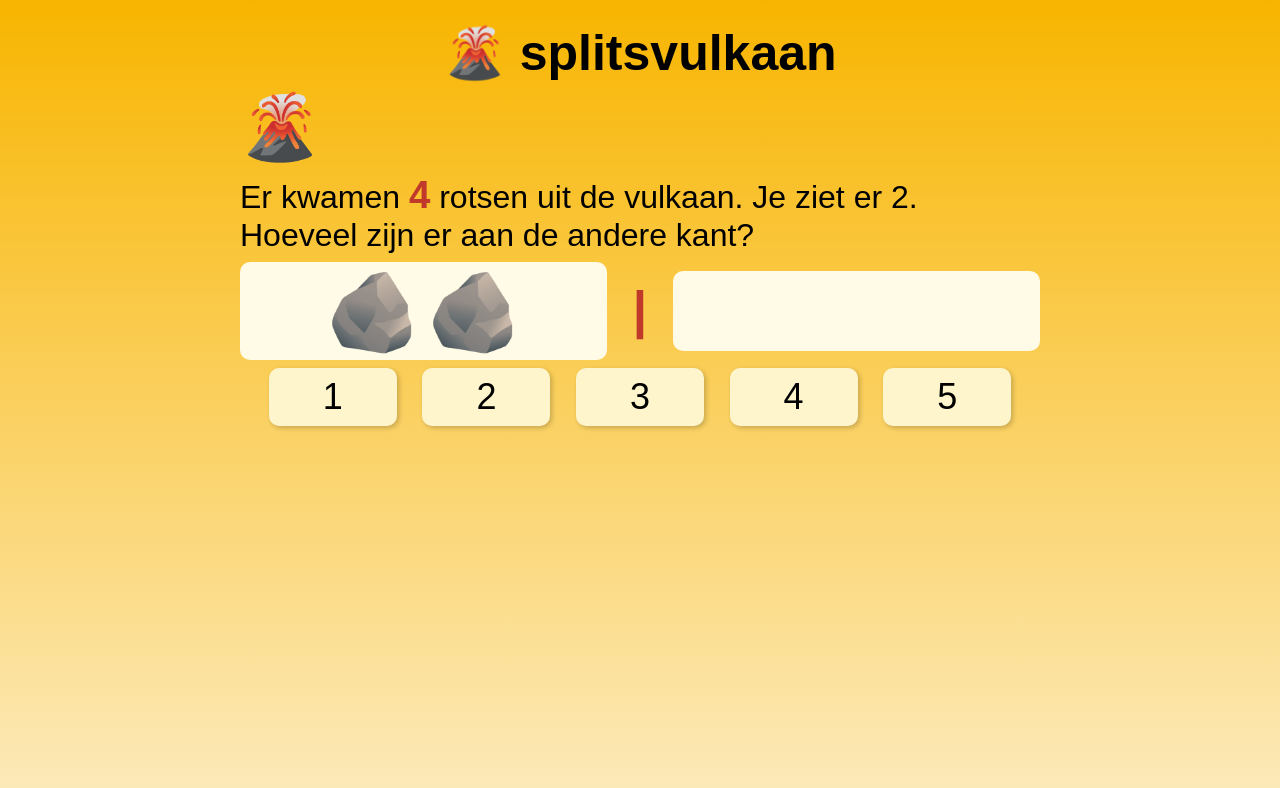
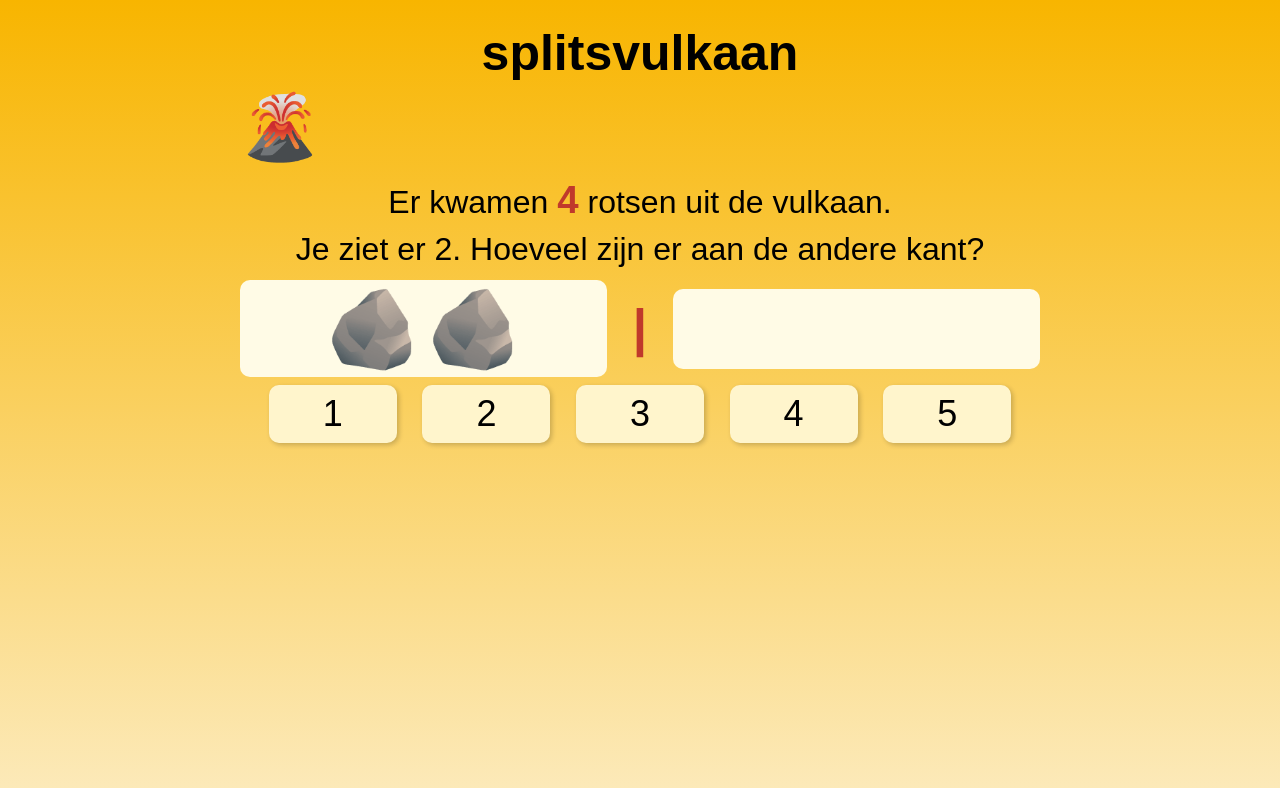
Before and after one commit to hobbit12b/vulkaan-splitsen, a plain HTML site: page index.html in a window 1280 px wide. Both pictures are taken after a click on the button "1–5". Drawn offline with Linux system fonts and the light colour scheme.

Commit message:
Update index.html

```diff
--- a/index.html
+++ b/index.html
@@ -57,6 +57,8 @@
     #vraag {
       font-size: clamp(16px, 3vw, 32px);
       margin: 1vh 0;
+      text-align: center;
+      line-height: 1.4;
     }
 
     .splitstabel {
@@ -129,6 +131,7 @@
       font-size: clamp(16px, 3vw, 32px);
       font-weight: bold;
       white-space: pre-line;
+      text-align: center;
     }
 
     .aantal-highlight {
@@ -158,10 +161,10 @@
   </style>
 </head>
 <body>
-  <h1>🌋 splitsvulkaan</h1>
+  <h1>splitsvulkaan</h1>
 
   <div class="keuze-scherm" id="keuzeScherm">
-    <p style="font-size: clamp(18px, 3.5vw, 36px);">Met hoeveel rotsen wil je oefenen?</p>
+    <p style="font-size: clamp(18px, 3.5vw, 36px); text-align: center;">Met hoeveel rotsen wil je oefenen?</p>
     <button class="keuzeknop" onclick="startSpel(5)">1–5</button>
     <button class="keuzeknop" onclick="startSpel(6)">1–6</button>
     <button class="keuzeknop" onclick="startSpel(10)">1–10</button>
@@ -203,7 +206,7 @@
       juisteAntwoord = totaal - zichtbaar;
 
       document.getElementById('vraag').innerHTML =
-        `Er kwamen <span class="aantal-highlight">${totaal}</span> rotsen uit de vulkaan. Je ziet er ${zichtbaar}. Hoeveel zijn er aan de andere kant?`;
+        `Er kwamen <span class="aantal-highlight">${totaal}</span> rotsen uit de vulkaan.<br>Je ziet er ${zichtbaar}. Hoeveel zijn er aan de andere kant?`;
 
       toonSplitstabel(zichtbaar, null);
       maakKnoppen();
```
